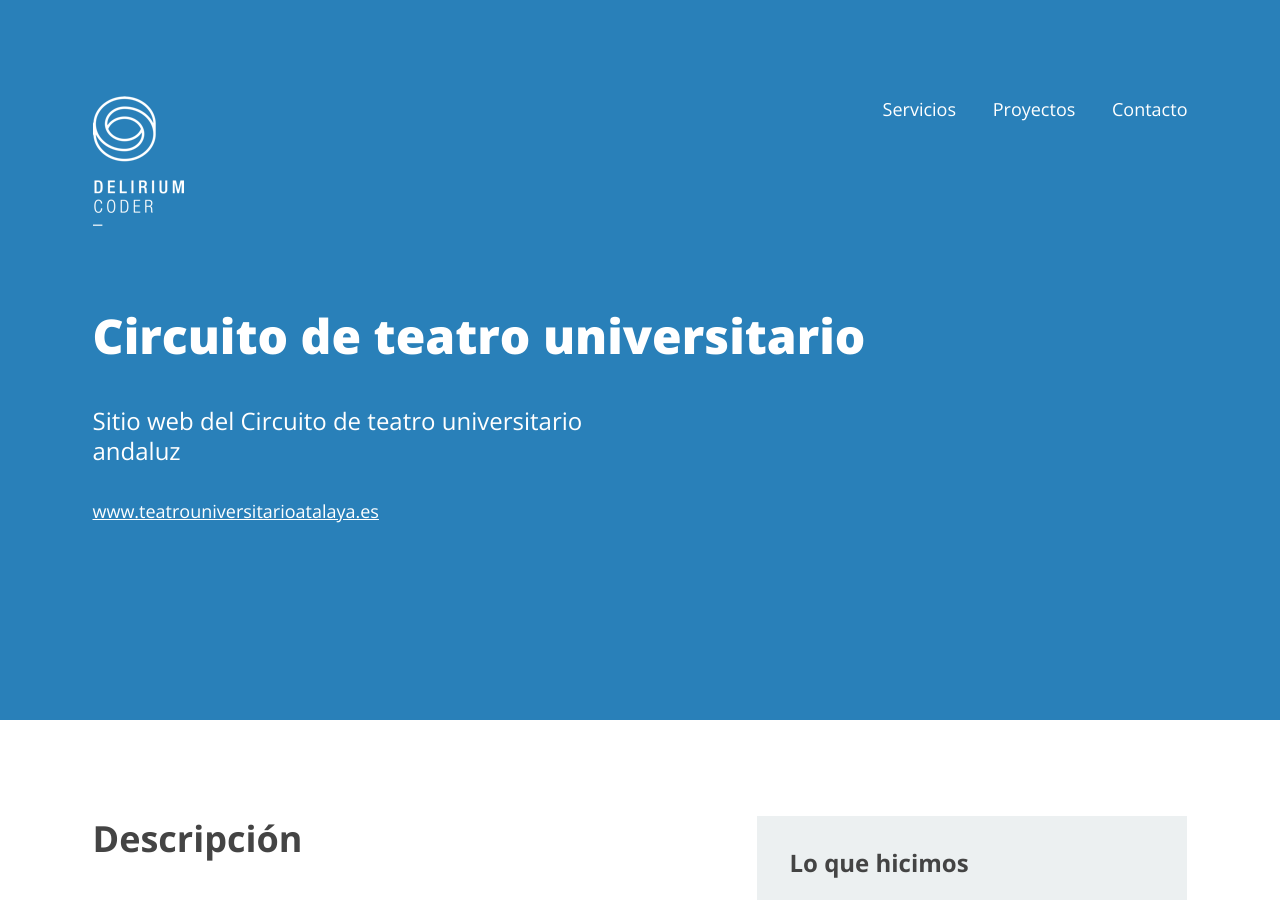
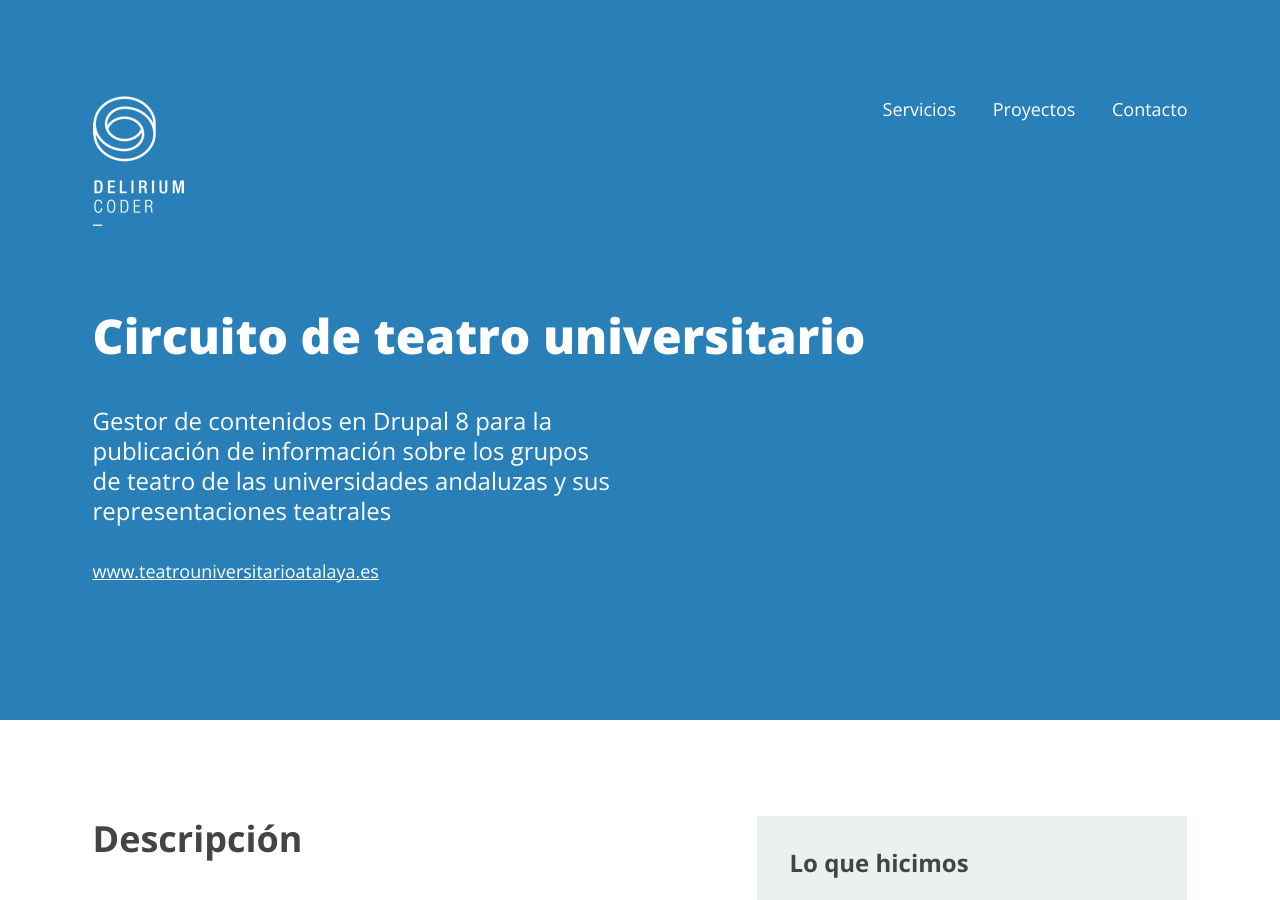
Before and after one commit to dlcoder/deliriumcoder-website, a Jekyll site: the page built from _projects/circuito-de-teatro-universitario.html, in a window 1280 px wide and 900 px high. Built offline with Jekyll 4.4.1, drawn with Linux system fonts in a browser that asks for light colours; nearby versions of some CDN libraries.

Commit message:
Update projects taglines.

```diff
--- a/_projects/circuito-de-teatro-universitario.html
+++ b/_projects/circuito-de-teatro-universitario.html
@@ -4,7 +4,7 @@ layout: project
 title: Circuito de teatro universitario
 color: blue
 path: "circuito-de-teatro-universitario"
-tagline: "Sitio web del Circuito de teatro universitario andaluz"
+tagline: "Gestor de contenidos en Drupal 8 para la publicación de información sobre los grupos de teatro de las universidades andaluzas y sus representaciones teatrales"
 summary:
   - Provisión de un sistema gestor de contenidos (Drupal 8).
   - Arquitectura de la información.
--- a/_projects/lugares-miticos-de-jaen.html
+++ b/_projects/lugares-miticos-de-jaen.html
@@ -4,7 +4,7 @@ layout: project
 title: Lugares Míticos de Jaén
 color: blue
 path: "lugares-miticos-de-jaen"
-tagline: Proyecto para la difusión y puesta en valor del patrimonio de la provincia de Jaén.
+tagline: Desarrollado en Ruby on Rails, Lugares Míticos de Jaén es un proyecto sin ánimo de lucro que pretende recopilar y poner en valor el patrimonio de la provincia de Jaén
 summary:
   - Diseño de producto.
   - Desarrollo de una aplicación en Ruby On Rails.
--- a/_projects/universidad-de-jaen.html
+++ b/_projects/universidad-de-jaen.html
@@ -4,7 +4,7 @@ layout: project
 title: Universidad de Jaén
 color: blue
 path: "universidad-de-jaen"
-tagline: "Sitio web de la Universidad de Jaén"
+tagline: "Drupal 8 multisite para la web institucional de la Universidad de Jaén"
 summary:
   - Estudio y revisión de la arquitectura de la información de contenidos web de la Universidad de Jaén.
   - Desarrollo de múltiples perfiles de instalación de Drupal 8 para cubrir los distintos tipos de sitio de la organización.
--- a/_projects/willco.html
+++ b/_projects/willco.html
@@ -4,7 +4,7 @@ layout: project
 title: Willco
 color: blue
 path: "willco"
-tagline: "Film production management made easy"
+tagline: "Aplicación web desarrollada en Ruby on Rails para la gestión de producciones cinematográficas"
 summary:
   - Aplicación web desarrollada en Ruby on Rails
   - Provisión de la infraestructura en Google Cloud Platform
--- a/_projects/world-literary-atlas.html
+++ b/_projects/world-literary-atlas.html
@@ -4,7 +4,7 @@ layout: project
 title: World Literary Atlas
 color: blue
 path: "world-literary-atlas"
-tagline: "Sitio web para la lectura y publicación de citas literarias geoposicionadas."
+tagline: "Desarrollado en Drupal, podemos definir el WLA como una Wikipedia de citas literarias asociadas a lugares, ya sean estos países, ciudades o direcciones concretas"
 summary:
   - Provisión de un sistema gestor de contenidos (Drupal).
   - Arquitectura de la información.
```
